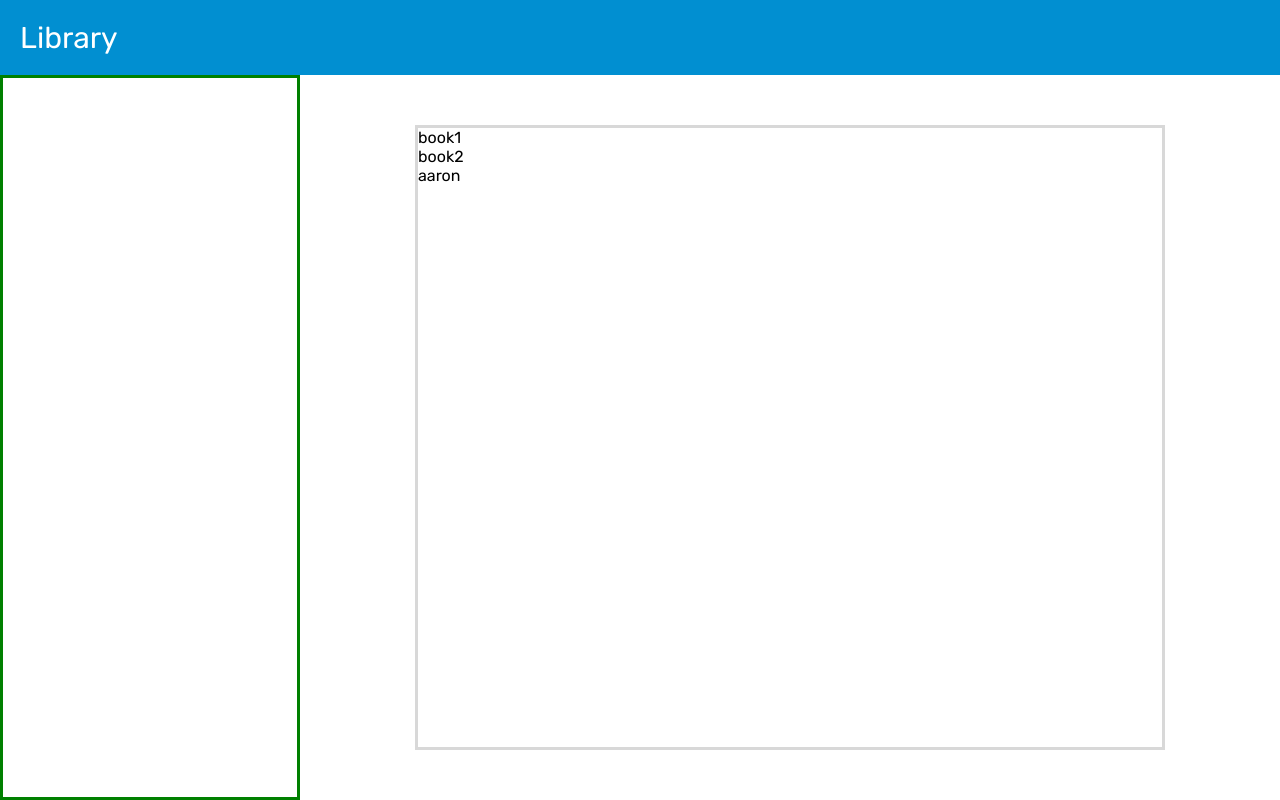
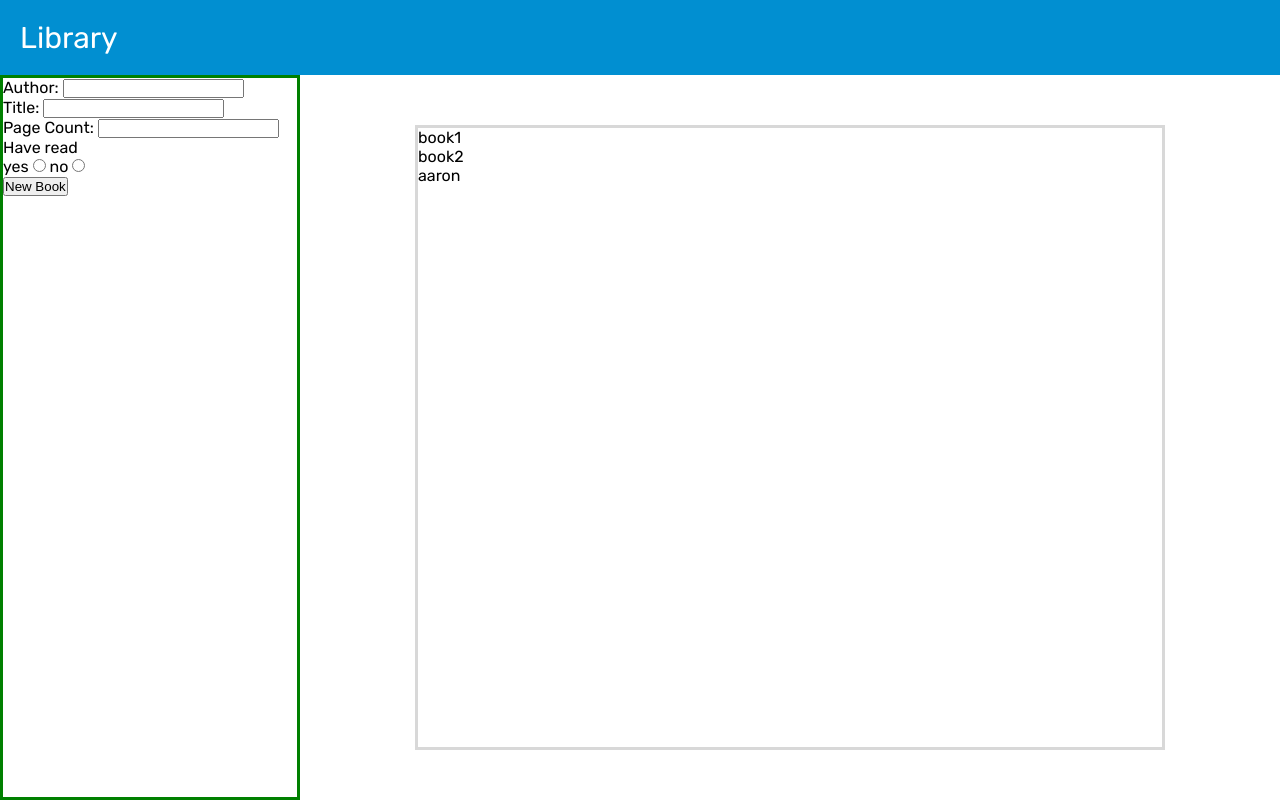
Before and after one commit to pykm05/Projects, a plain HTML site: page JS/Library/index.html in a window 1280 px wide. Drawn offline with Linux system fonts and the light colour scheme.

Commit message:
completed HTML form structure to collect title, author, page#, and have read

```diff
--- a/JS/Library/index.html
+++ b/JS/Library/index.html
@@ -13,7 +13,28 @@
 </head>
 <body>
   <header>Library</header>
-  <div class="sidebar"></div>
+  <div class="sidebar">
+    <form action="#" method="get">
+      <label for="author">Author:</label>
+      <input type="text" name="author" id="author" autocomplete="off" required><br>
+
+      <label for="title">Title:</label>
+      <input type="text" name="title" id="title" autocomplete="off" required><br>
+
+      <label for="pageCount">Page Count:</label>
+      <input type="number" name="pageCount" id="pageCount"  required><br>
+
+      <label for="hasRead">Have read</label><br>
+
+      <label for="yes">yes</label>
+      <input type="radio" name="hasRead" id="yes" required>
+
+      <label for="no">no</label>
+      <input type="radio" name="hasRead" id="no" required><br>
+
+      <button type="submit" id="submit">New Book</button>
+    </form>
+  </div>
   <div class="main">
     <div id="book-container">
       <div class="book">
```
